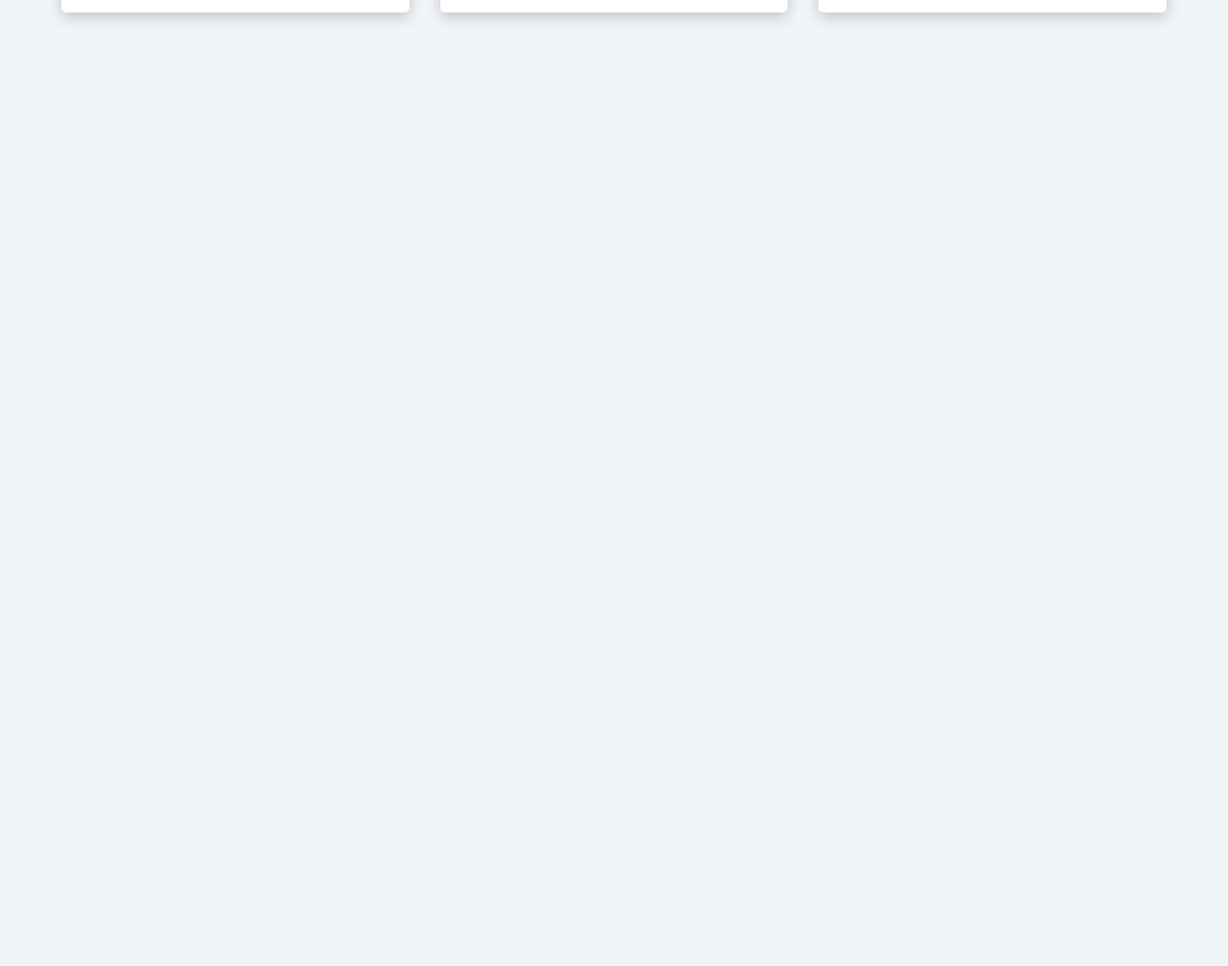
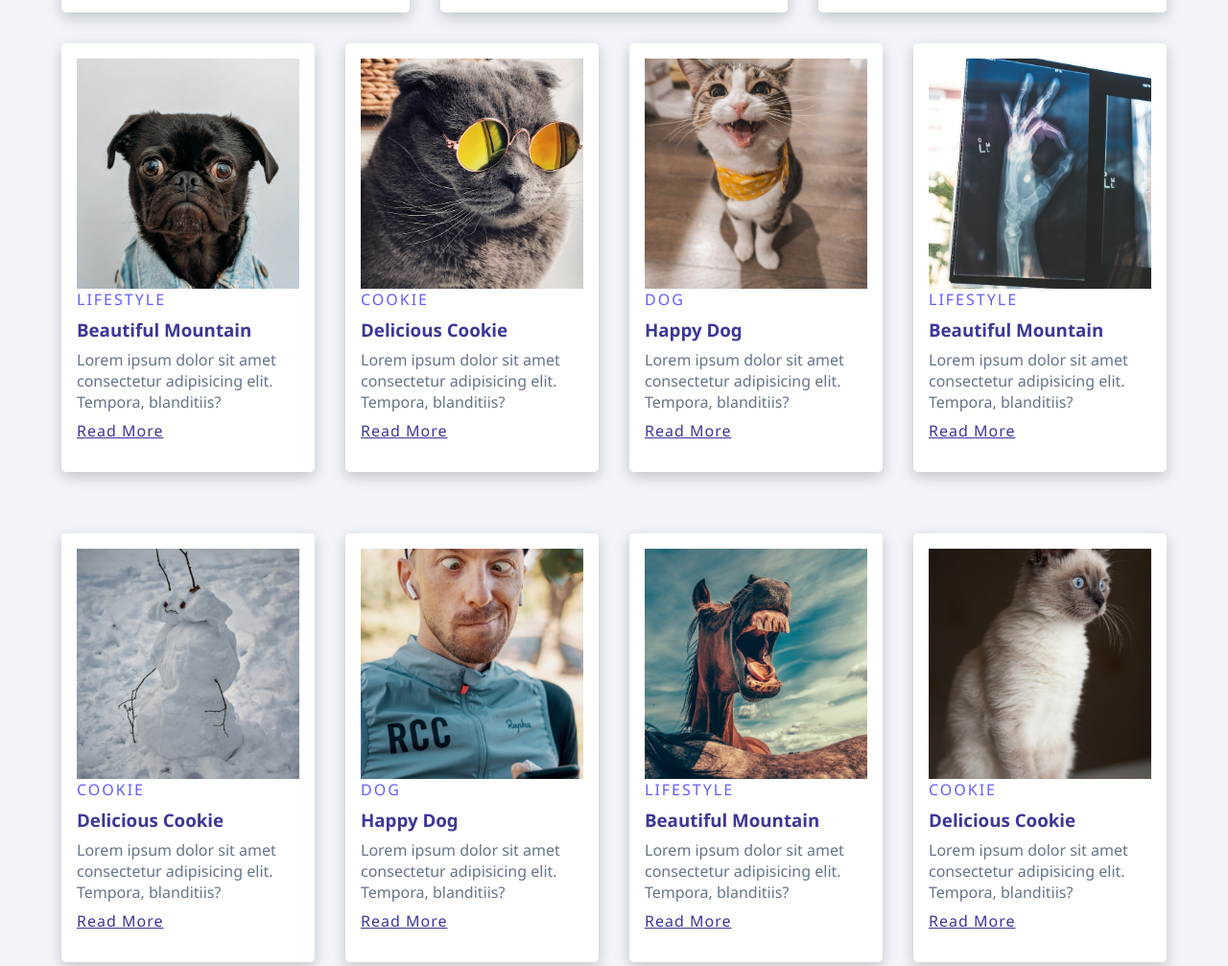
Before and after one commit to k9202ky/1111-web-demo-411418030, a plain HTML site: page demo/w06/blog_30.html in a window 1280 px wide. Shown: the part 573-1580 px from the top of the page at 96% size. Before the commit the page ends 800 px from the top, so only its background shows below. Drawn offline with Linux system fonts and the light colour scheme.

Commit message:
W06-P3: use css grid (minmax) to show 9 blogs

```diff
--- a/demo/w06/blog_30.css
+++ b/demo/w06/blog_30.css
@@ -33,6 +33,15 @@ body{
     max-width: var(--max-width);
     margin: 0 auto;
     /*max-width: 30rem*/;
+}
+
+.blogs-center2{
+    display: grid;
+    grid-template-columns: repeat(auto-fit, minmax(15rem ,1fr));
+    gap: 2rem;
+    width: var(--fluid-width);
+    max-width: var(--max-width);
+    margin: 0 auto;
 }
 
 .blog{
--- a/demo/w06/blog_30.html
+++ b/demo/w06/blog_30.html
@@ -42,6 +42,89 @@
             </article>
         </div>
 
+        <div class="blogs-center2">
+            <article class="blog">
+                <img src="./images/p1.jpg" alt="" class="img">
+                <div class="blog-content">
+                    <span>lifestyle</span>
+                    <h3>beautiful mountain</h3>
+                    <p>Lorem ipsum dolor sit amet consectetur adipisicing elit. Tempora, blanditiis?</p>
+                    <a href="#">read more</a>
+                </div>
+            </article>
+            <article class="blog">
+                <img src="./images/p2.jpg" alt="" class="img">
+                <div class="blog-content">
+                    <span>cookie</span>
+                    <h3>delicious cookie</h3>
+                    <p>Lorem ipsum dolor sit amet consectetur adipisicing elit. Tempora, blanditiis?</p>
+                    <a href="#">read more</a>
+                </div>
+            </article>
+            <article class="blog">
+                <img src="./images/p3.jpg" alt="" class="img">
+                <div class="blog-content">
+                    <span>dog</span>
+                    <h3>happy dog</h3>
+                    <p>Lorem ipsum dolor sit amet consectetur adipisicing elit. Tempora, blanditiis?</p>
+                    <a href="#">read more</a>
+                </div>
+            </article>
+            <article class="blog">
+                <img src="./images/p4.jpg" alt="" class="img">
+                <div class="blog-content">
+                    <span>lifestyle</span>
+                    <h3>beautiful mountain</h3>
+                    <p>Lorem ipsum dolor sit amet consectetur adipisicing elit. Tempora, blanditiis?</p>
+                    <a href="#">read more</a>
+                </div>
+            </article>
+            <article class="blog">
+                <img src="./images/p5.jpg" alt="" class="img">
+                <div class="blog-content">
+                    <span>cookie</span>
+                    <h3>delicious cookie</h3>
+                    <p>Lorem ipsum dolor sit amet consectetur adipisicing elit. Tempora, blanditiis?</p>
+                    <a href="#">read more</a>
+                </div>
+            </article>
+            <article class="blog">
+                <img src="./images/p6.jpg" alt="" class="img">
+                <div class="blog-content">
+                    <span>dog</span>
+                    <h3>happy dog</h3>
+                    <p>Lorem ipsum dolor sit amet consectetur adipisicing elit. Tempora, blanditiis?</p>
+                    <a href="#">read more</a>
+                </div>
+            </article>
+            <article class="blog">
+                <img src="./images/p7.jpg" alt="" class="img">
+                <div class="blog-content">
+                    <span>lifestyle</span>
+                    <h3>beautiful mountain</h3>
+                    <p>Lorem ipsum dolor sit amet consectetur adipisicing elit. Tempora, blanditiis?</p>
+                    <a href="#">read more</a>
+                </div>
+            </article>
+            <article class="blog">
+                <img src="./images/p8.jpg" alt="" class="img">
+                <div class="blog-content">
+                    <span>cookie</span>
+                    <h3>delicious cookie</h3>
+                    <p>Lorem ipsum dolor sit amet consectetur adipisicing elit. Tempora, blanditiis?</p>
+                    <a href="#">read more</a>
+                </div>
+            </article>
+            <article class="blog">
+                <img src="./images/p9.jpg" alt="" class="img">
+                <div class="blog-content">
+                    <span>dog</span>
+                    <h3>happy dog</h3>
+                    <p>Lorem ipsum dolor sit amet consectetur adipisicing elit. Tempora, blanditiis?</p>
+                    <a href="#">read more</a>
+                </div>
+            </article>
+        </div>
     </section>
 </body>
 </html>
```
Also changed, not shown: demo/md/w06/w06_30.md (+22 -2 lines), demo/md/w06/w06-p3-1.png (added), demo/md/w06/w06-p3-2.png (added), demo/md/w06/w06-p3-3.png (added), demo/md/w06/w06-p3-4.png (added), 1 other file.
